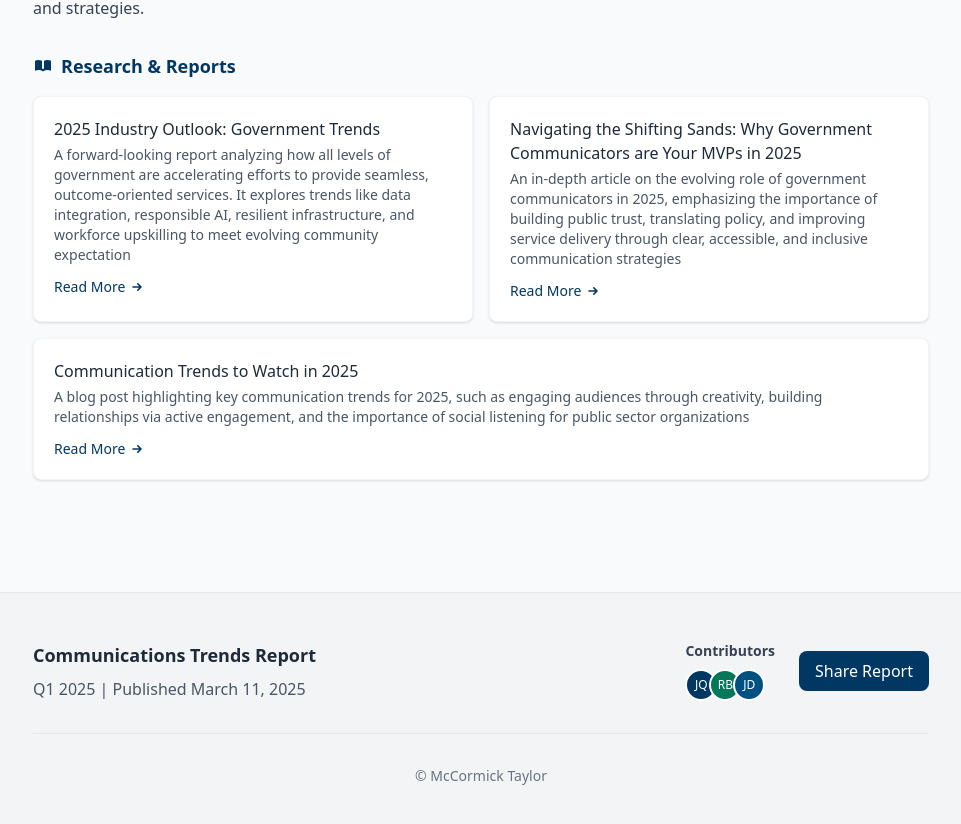
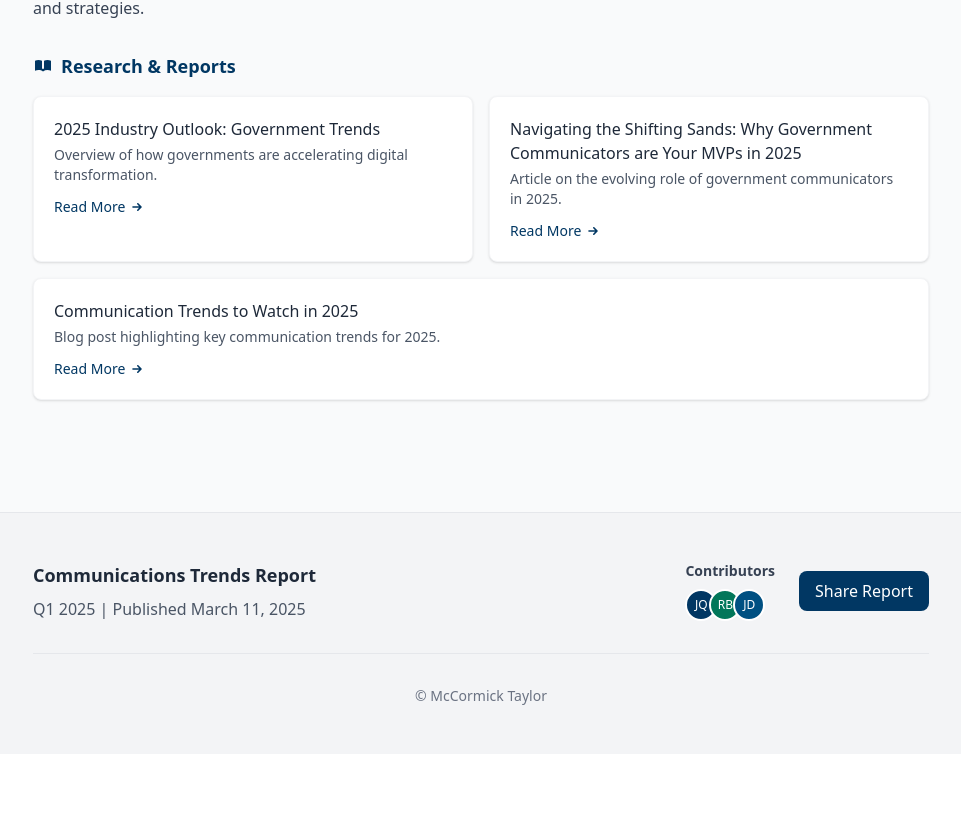
Before and after one commit to McCormickTaylor-CreativeDev/comms-report, a React (Vite) app: page / in a window 1280 px wide. Shown: the part 2212-3036 px from the top of the page, without its empty margins (159-1120 px from the left). After the commit the page ends 2966 px from the top, so only its background shows below. Built offline with nearby package versions, Linux system fonts and the light colour scheme.

Commit message:
- update article blurbs

```diff
--- a/src/App.jsx
+++ b/src/App.jsx
@@ -455,9 +455,7 @@ function App() {
                   <div className="flex flex-col h-full">
                     <h4 className="text-gray-800 font-medium mb-1">2025 Industry Outlook: Government Trends</h4>
                     <p className="text-gray-600 text-sm mb-3">
-                      A forward-looking report analyzing how all levels of government are accelerating efforts to
-                      provide seamless, outcome-oriented services. It explores trends like data integration, responsible
-                      AI, resilient infrastructure, and workforce upskilling to meet evolving community expectation
+                      Overview of how governments are accelerating digital transformation.
                     </p>
                     <a
                       href="https://www.slalom.com/us/en/insights/government-outlook-2025"
@@ -484,9 +482,7 @@ function App() {
                       Navigating the Shifting Sands: Why Government Communicators are Your MVPs in 2025
                     </h4>
                     <p className="text-gray-600 text-sm mb-3">
-                      An in-depth article on the evolving role of government communicators in 2025, emphasizing the
-                      importance of building public trust, translating policy, and improving service delivery through
-                      clear, accessible, and inclusive communication strategies{" "}
+                      Article on the evolving role of government communicators in 2025.
                     </p>
                     <a
                       href="https://orlo.tech/us/us-blog/navigating-the-shifting-sands-why-government-communicators-are-your-mvps-in-2025/"
@@ -509,9 +505,7 @@ function App() {
                   <div className="flex flex-col h-full">
                     <h4 className="text-gray-800 font-medium mb-1">Communication Trends to Watch in 2025</h4>
                     <p className="text-gray-600 text-sm mb-3">
-                      A blog post highlighting key communication trends for 2025, such as engaging audiences through
-                      creativity, building relationships via active engagement, and the importance of social listening
-                      for public sector organizations
+                      Blog post highlighting key communication trends for 2025.
                     </p>
                     <a
                       href="https://igpr.com/communication-trends-to-watch-in-2025/"
```
